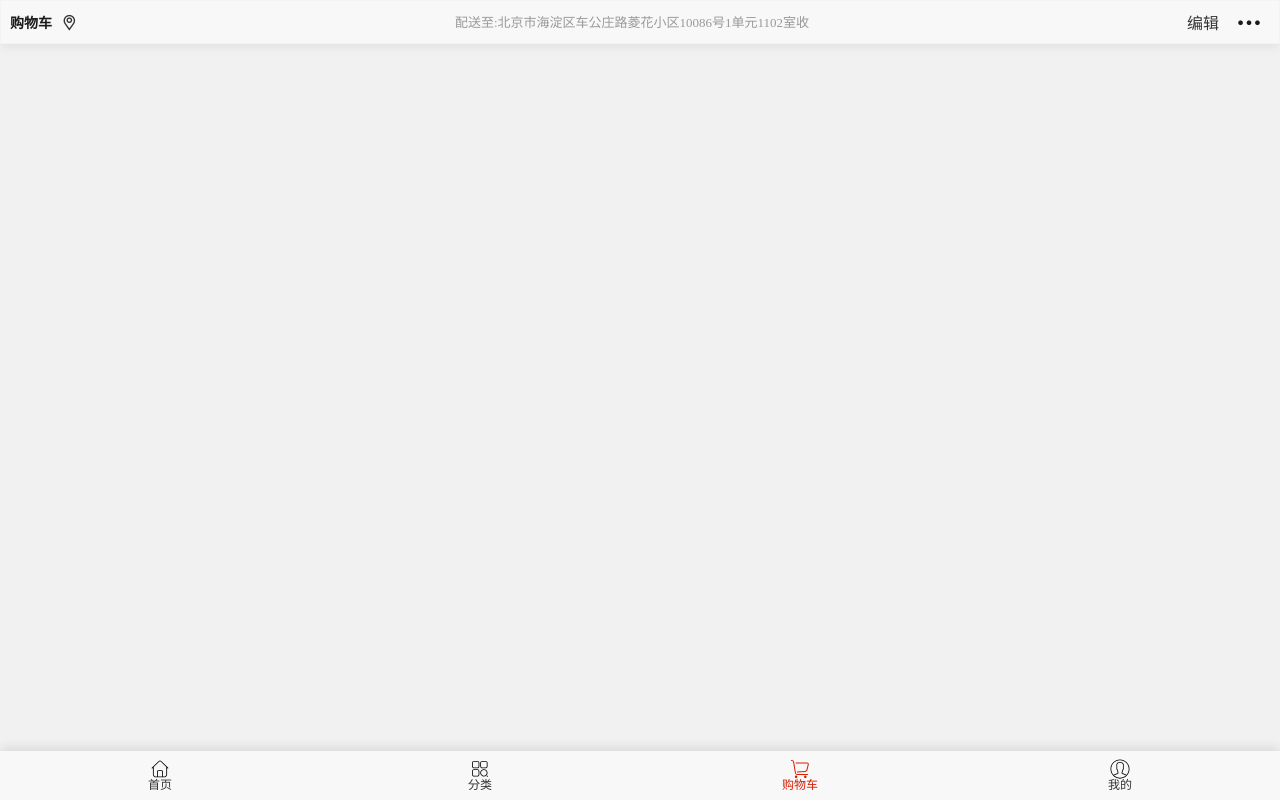
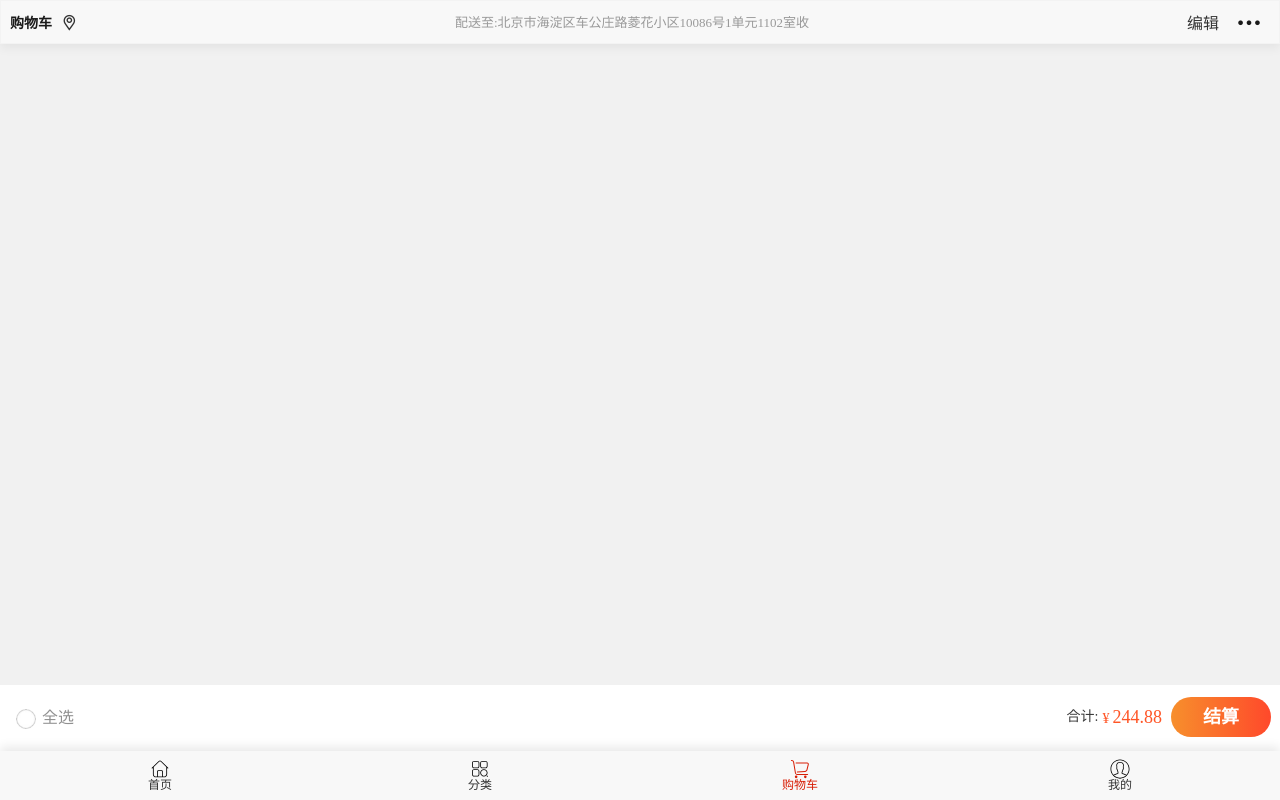
Before and after one commit to coderapg/yokel, a Vue app: page /cart in a window 1280 px wide. Built offline with nearby package versions, Linux system fonts and the light colour scheme.

Commit message:
购物车页面添加底部结算模块

```diff
--- a/src/views/cart/Cart.vue
+++ b/src/views/cart/Cart.vue
@@ -1,16 +1,20 @@
 <template>
   <div id="cart">
     <cart-nav-bar />
+    <div class="cart-content"></div>
+    <cart-settle />
   </div>
 </template>
 
 <script>
 import CartNavBar from './components/CartNavBar'
+import CartSettle from './components/CartSettle'
 
 export default {
   name: 'Cart',
   components: {
-    CartNavBar
+    CartNavBar,
+    CartSettle
   }
 }
 </script>
--- /dev/null
+++ b/src/views/cart/components/CartSettle.vue
@@ -0,0 +1,118 @@
+<template>
+  <div class="cart-settle">
+    <div class="cart-checked-all" @click="handleToggleChecked">
+      <div :class="isChecked ? 'checked-all-checked' : 'checked-all'">全选</div>
+    </div>
+    <div class="cart-amount">
+      <div class="cart-all-price">
+        <span class="cart-title">合计:</span>
+        <span class="cart-money">
+          <em>¥</em>244.88
+        </span>
+      </div>
+      <div class="cart-total">
+        <div class="total-btn">结算</div>
+      </div>
+    </div>
+  </div>
+</template>
+
+<script>
+
+export default {
+  name: 'CartSettle',
+  data () {
+    return {
+      isChecked: false
+    }
+  },
+  methods: {
+    handleToggleChecked () {
+      this.isChecked = !this.isChecked
+    }
+  }
+}
+</script>
+
+<style lang="less" scoped>
+  .cart-settle {
+    position: fixed;
+    left: 0;
+    right: 0;
+    bottom: 49px;
+    display: flex;
+    justify-content: space-between;
+    align-items: center;
+    height: 46px;
+    padding: 10px  9px 10px 16px;
+    background-color: #fff;
+    .cart-checked-all {
+      display: flex;
+      justify-content: center;
+      align-items: center;
+      color: #909090;
+      .checked-all,
+      .checked-all-checked {
+        position: relative;
+        padding-left: 26px;
+      }
+      .checked-all::before,
+      .checked-all-checked::before {
+        position: absolute;
+        left: 0;
+        top: 0;
+        content: '';
+        width: 20px;
+        height: 20px;
+        background-size: cover;
+      }
+      .checked-all::before {
+        background-image: url("../../../assets/images/common/init_checkbox.png");
+      }
+      .checked-all-checked::before {
+        background-image: url("../../../assets/images/common/checked.png");
+      }
+    }
+    .cart-amount {
+      display: flex;
+      justify-content: center;
+      justify-items: center;
+      .cart-all-price {
+        display: flex;
+        justify-content: center;
+        justify-items: center;
+        font-size: 14px;
+        .cart-title {
+          line-height: 40px;
+          color: #363636;
+        }
+        .cart-money {
+          font-size: 18px;
+          line-height: 40px;
+          color: #ff5526;
+          em {
+            font-style: normal;
+            font-size: 14px;
+            margin: 0 3px 0 4px;
+          }
+        }
+      }
+      .cart-total {
+        margin-left: 9px;
+        .total-btn {
+          display: flex;
+          justify-content: center;
+          align-items: center;
+          width: 100px;
+          height: 40px;
+          box-sizing: border-box;
+          border-radius: 40px;
+          color: #fff;
+          font-weight: bold;
+          font-size: 18px;
+          background-image: linear-gradient(to right, #f78f2c, #ff492b);
+        }
+      }
+    }
+  }
+</style>
```
Also changed, not shown: src/assets/images/common/checked.png (added), src/assets/images/common/init_checkbox.png (added).
